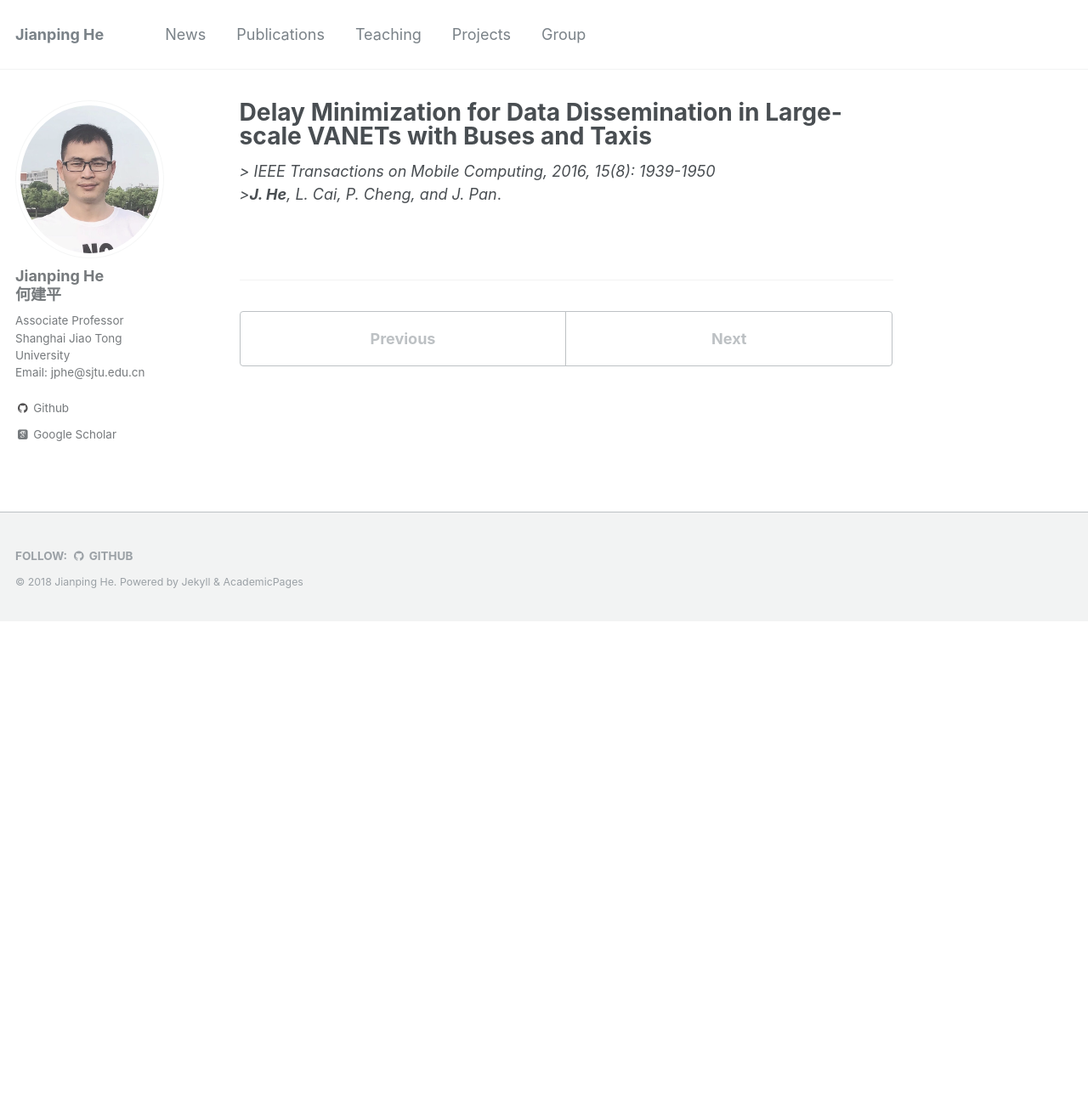
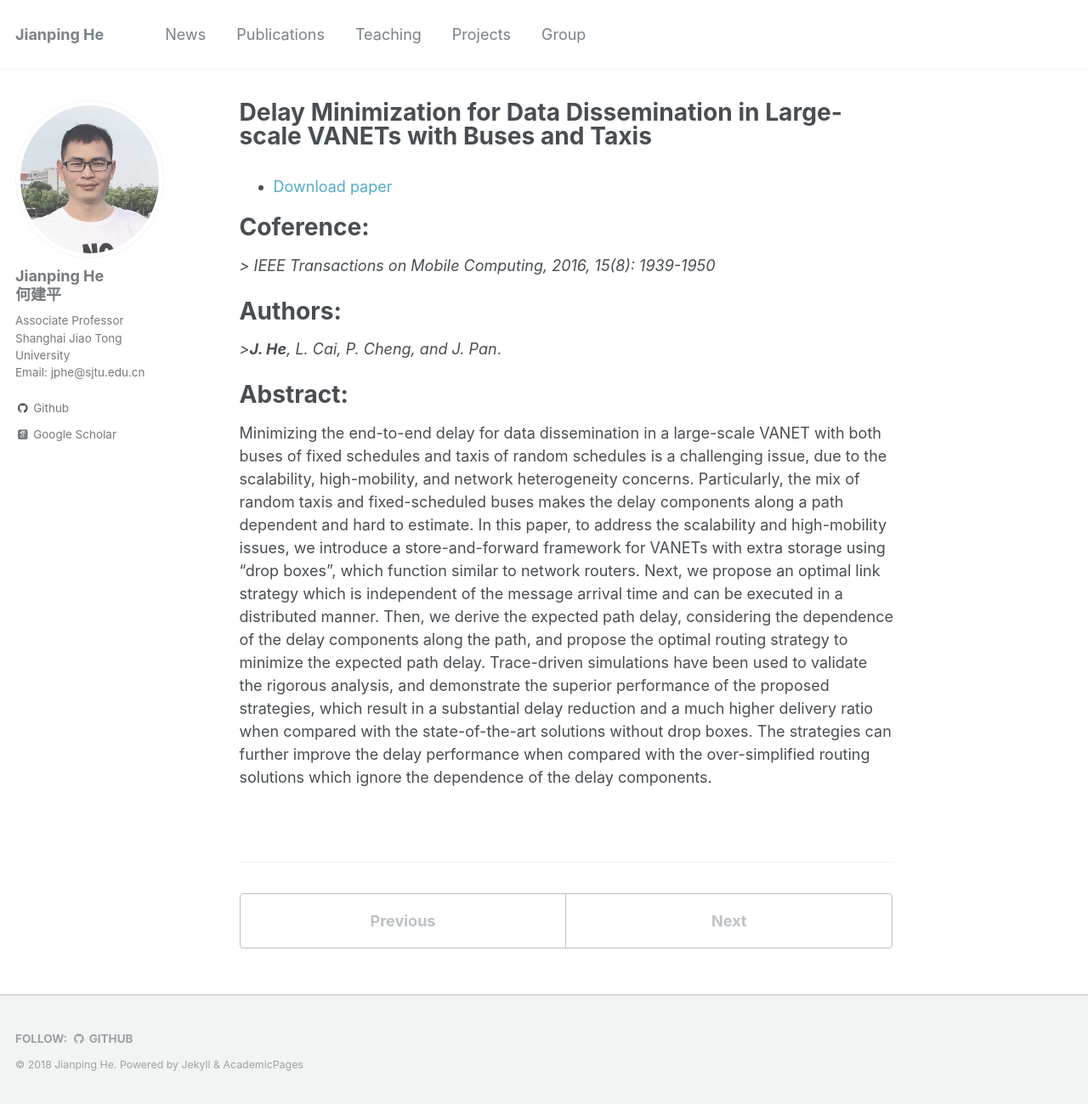
Before and after one commit to jiangshuozz/Jianping-He.github.io, a Jekyll site: the page built from _publications/2015-09-22-Delay-Minimization-for-Data-Dissemination.md, in a window 1280 px wide and 1299 px high. Shown: the whole window at 85% size. Built offline with Jekyll 4.4.1, drawn with Linux system fonts in a browser that asks for light colours; some web fonts are replaced.

Commit message:
Update 2015-09-22-Delay-Minimization-for-Data-Dissemination.md

```diff
--- a/_publications/2015-09-22-Delay-Minimization-for-Data-Dissemination.md
+++ b/_publications/2015-09-22-Delay-Minimization-for-Data-Dissemination.md
@@ -8,5 +8,16 @@ venue: '--'
 #paperurl: ''
 #citation: ''
 ---
+ - [Download paper](https://ieeexplore.ieee.org/abstract/document/7273926/)
+
+Coference:
+===
 *> IEEE Transactions on Mobile Computing, 2016, 15(8): 1939-1950*
+
+Authors:
+===
 *>**J. He**, L. Cai, P. Cheng, and J. Pan*.
+
+Abstract:
+===
+Minimizing the end-to-end delay for data dissemination in a large-scale VANET with both buses of fixed schedules and taxis of random schedules is a challenging issue, due to the scalability, high-mobility, and network heterogeneity concerns. Particularly, the mix of random taxis and fixed-scheduled buses makes the delay components along a path dependent and hard to estimate. In this paper, to address the scalability and high-mobility issues, we introduce a store-and-forward framework for VANETs with extra storage using “drop boxes”, which function similar to network routers. Next, we propose an optimal link strategy which is independent of the message arrival time and can be executed in a distributed manner. Then, we derive the expected path delay, considering the dependence of the delay components along the path, and propose the optimal routing strategy to minimize the expected path delay. Trace-driven simulations have been used to validate the rigorous analysis, and demonstrate the superior performance of the proposed strategies, which result in a substantial delay reduction and a much higher delivery ratio when compared with the state-of-the-art solutions without drop boxes. The strategies can further improve the delay performance when compared with the over-simplified routing solutions which ignore the dependence of the delay components.
```
